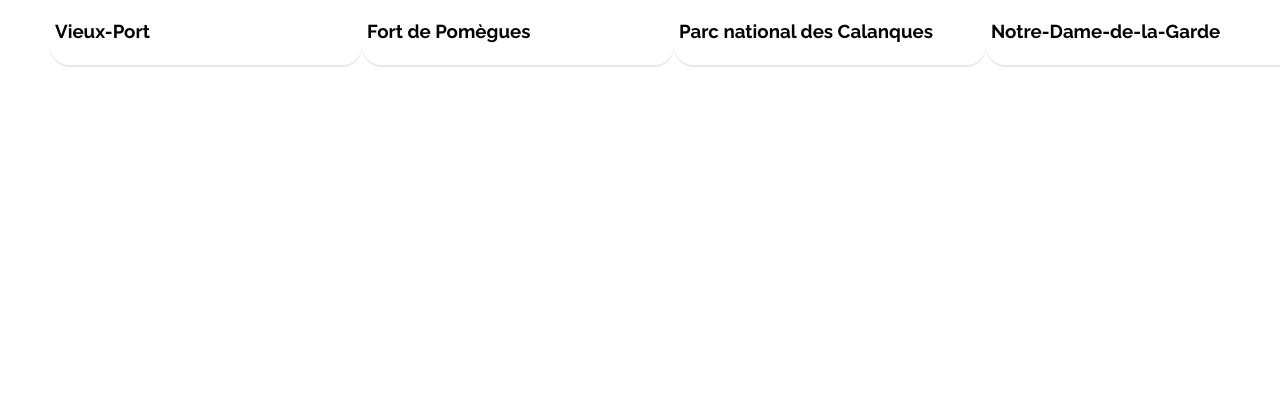
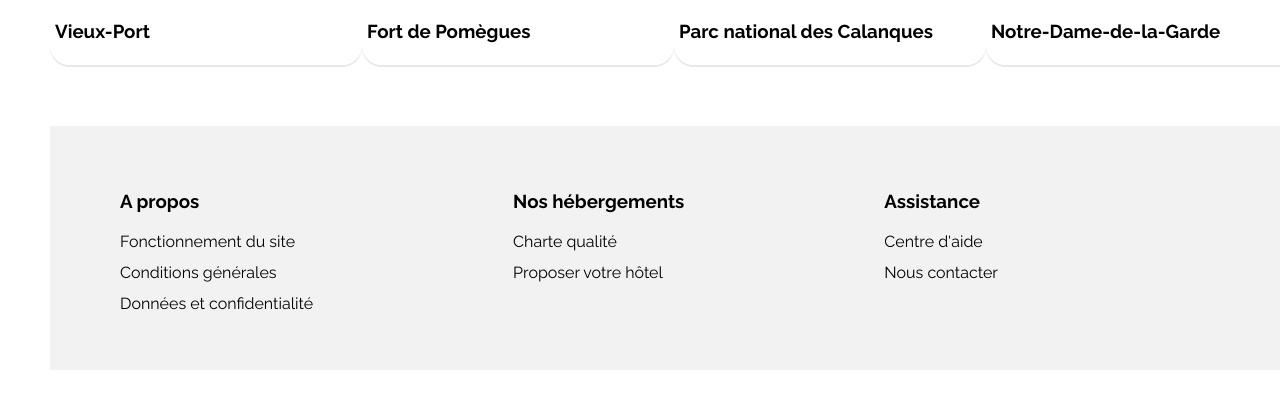
Before and after one commit to Audran05/Projet-2, a plain HTML site: page index.html in a window 1280 px wide. Shown: the part 1652-2060 px from the top of the page. After the commit the page ends 2022 px from the top, so only its background shows below. Drawn offline with Linux system fonts and the light colour scheme.

Commit message:
desktop version

```diff
--- a/index.html
+++ b/index.html
@@ -7,6 +7,7 @@
     <title>Document</title>
     <link rel="stylesheet" href="/styles/styles.css">
     <link rel="stylesheet" href="/styles/styles2.css">
+    <link rel="stylesheet" href="/styles/styles3.css">
     <link rel="preconnect" href="https://fonts.googleapis.com"><link rel="preconnect" href="https://fonts.gstatic.com" crossorigin><link href="https://fonts.googleapis.com/css2?family=Raleway:wght@300;400;500;700;900&display=swap" rel="stylesheet">
     <script src="https://kit.fontawesome.com/8f13b09377.js" crossorigin="anonymous"></script>
 </head>
@@ -229,6 +230,44 @@
 
         </section>
     </main>
+    <footer>
 
+        <div class="about">
+            <h3>
+                A propos
+            </h3>
+            <a href="">
+               Fonctionnement du site
+            </a>
+            <a href="">
+                Conditions générales
+            </a>
+            <a href="">
+                Données et confidentialité
+            </a>
+        </div>
+        <div class="host">
+            <h3>
+                Nos hébergements
+            </h3>
+            <a href="">
+                Charte qualité
+            </a>
+            <a href="">
+                Proposer votre hôtel
+            </a>
+        </div>
+        <div class="assist">
+            <h3>
+                Assistance
+            </h3>
+            <a href="">
+                Centre d'aide
+            </a>
+            <a href="">
+                Nous contacter
+            </a>
+        </div>
+    </footer>
 </body>
 </html>
--- a/styles/styles.css
+++ b/styles/styles.css
@@ -35,9 +35,7 @@ nav{
 }
 a:hover{
     color: #0065FC;
-    border-top: solid;
-    border-color: #0065FC;
-    padding-top: 46px;
+
 }
 .boutons, a{
     text-decoration: none;
--- a/styles/styles2.css
+++ b/styles/styles2.css
@@ -19,7 +19,7 @@
 
 main{
     margin-left: 50px;
-    height: 10000px;
+
 }
 
 
--- /dev/null
+++ b/styles/styles3.css
@@ -0,0 +1,31 @@
+footer{
+    margin-top:61px;
+    background: #F2F2F2;
+    width: 1289px;
+    display: flex;
+    align-items: flex-start;
+    gap: 200px;
+    padding-left:  70px;
+    padding-top: 45px;
+    padding-bottom: 45px;
+    margin-left: 50px;
+
+}
+.about{
+    display: flex;
+    flex-direction: column;
+}
+.host{
+    display: flex;
+    flex-direction: column;
+}
+.assist{
+    display: flex;
+    flex-direction: column;
+}
+footer h3{
+    margin-bottom: 20px;
+}
+footer a{
+    margin-bottom: 12px;
+}
```
